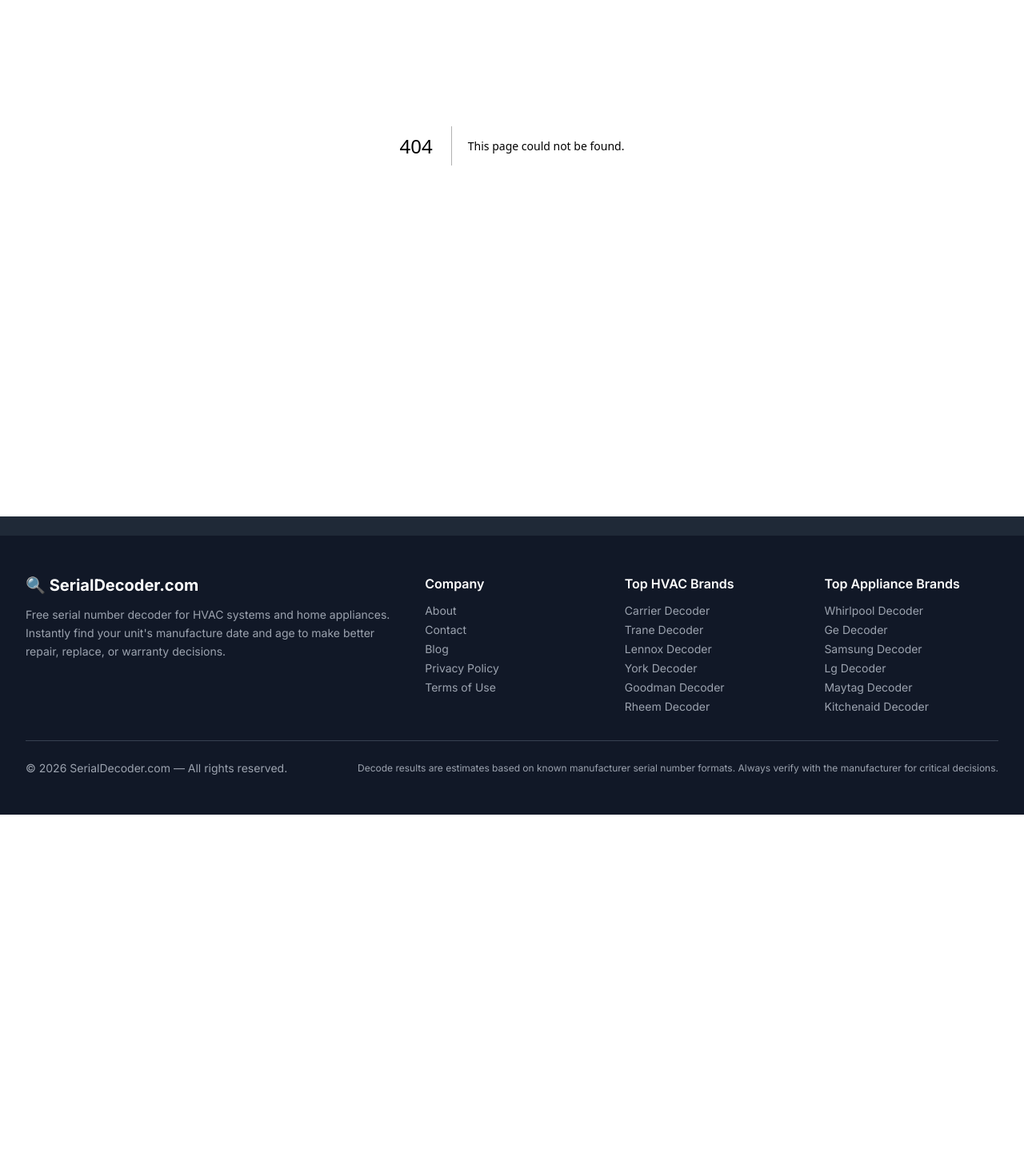
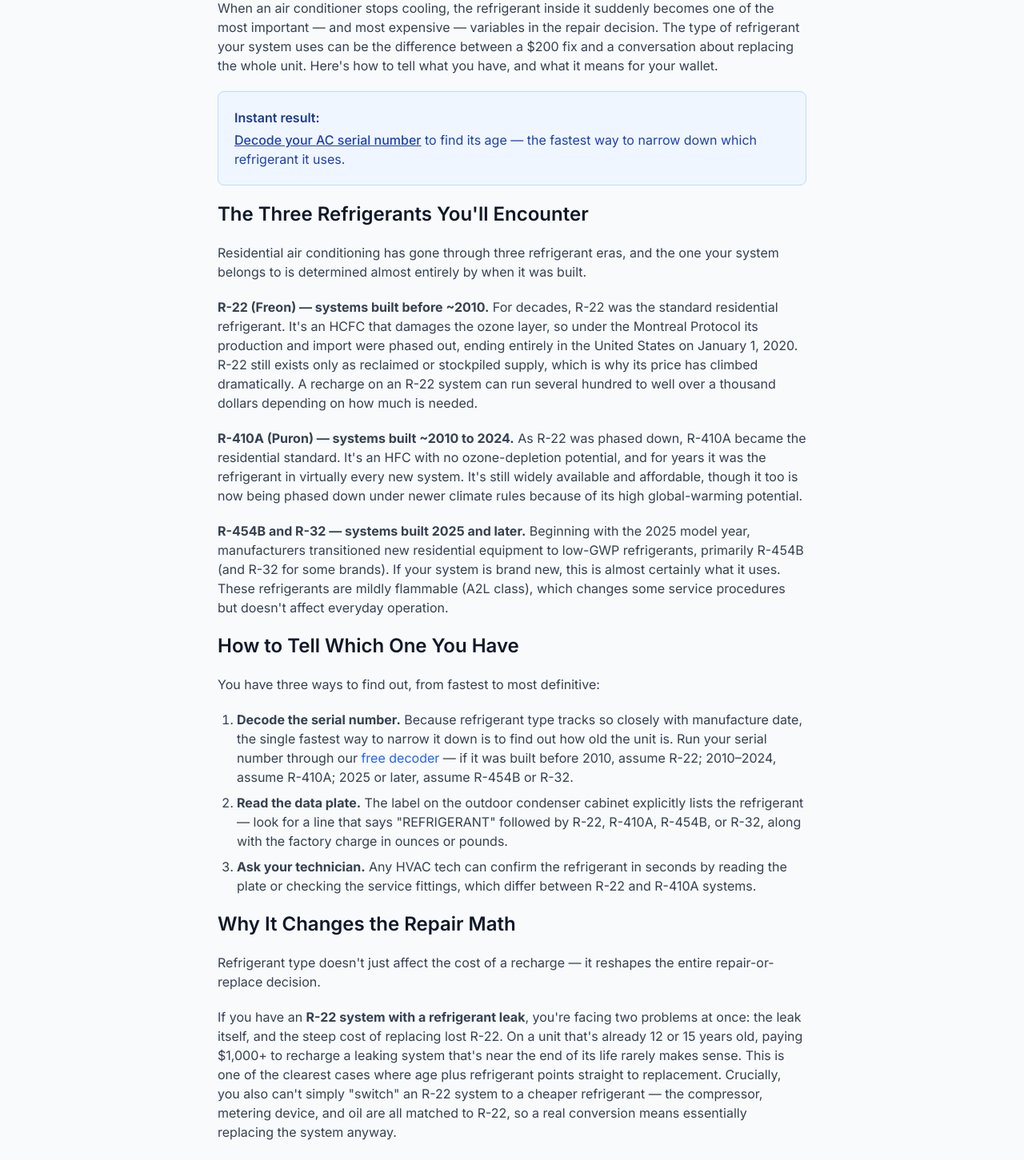
Before and after one commit to LordNorm495/serial-decoder-site, a Next.js app: page /blog/ac-refrigerant-r22-r410a-r454b in a window 1280 px wide. Before the commit this address had no page. Shown: the part 300-1751 px from the top of the page at 80% size. Before the commit the page ends 1319 px from the top, so only its background shows below. Built offline with nearby package versions, Linux system fonts and the light colour scheme.

Commit message:
Add AC refrigerant (R-22/R-410A/R-454B) blog post

```diff
--- /dev/null
+++ b/app/blog/ac-refrigerant-r22-r410a-r454b/page.tsx
@@ -0,0 +1,141 @@
+import { Metadata } from 'next';
+
+export const metadata: Metadata = {
+  title: 'R-22, R-410A, and R-454B: What Your AC Refrigerant Means for Repair Costs',
+  description:
+    'How to tell which refrigerant your air conditioner uses, why it matters for repair and replacement decisions, and how the unit age gives you the answer in seconds.',
+};
+
+export default function ACRefrigerantPage() {
+  return (
+    <article className="max-w-3xl mx-auto px-4 py-12">
+      <header className="mb-8">
+        <div className="text-sm text-blue-600 font-medium mb-2">HVAC</div>
+        <h1 className="text-3xl font-bold text-gray-900 mb-4">
+          R-22, R-410A, and R-454B: What Your AC&apos;s Refrigerant Means for Repair Costs
+        </h1>
+        <p className="text-gray-500 text-sm">
+          By Andrew Norman, EPA 608 Certified HVAC Technician · Updated June 2026
+        </p>
+      </header>
+
+      <div className="prose prose-lg max-w-none text-gray-700 space-y-5">
+        <p>
+          When an air conditioner stops cooling, the refrigerant inside it suddenly becomes one of the most
+          important &mdash; and most expensive &mdash; variables in the repair decision. The type of
+          refrigerant your system uses can be the difference between a $200 fix and a conversation about
+          replacing the whole unit. Here&apos;s how to tell what you have, and what it means for your
+          wallet.
+        </p>
+
+        <div className="bg-blue-50 border border-blue-200 rounded-lg p-5 my-6">
+          <p className="font-semibold text-blue-900 mb-1">Instant result:</p>
+          <p className="text-blue-800">
+            <a href="/" className="underline font-medium">Decode your AC serial number</a> to find its age
+            &mdash; the fastest way to narrow down which refrigerant it uses.
+          </p>
+        </div>
+
+        <h2 className="text-2xl font-semibold text-gray-900 mt-8 mb-3">
+          The Three Refrigerants You&apos;ll Encounter
+        </h2>
+        <p>
+          Residential air conditioning has gone through three refrigerant eras, and the one your system
+          belongs to is determined almost entirely by when it was built.
+        </p>
+        <p>
+          <strong>R-22 (Freon) &mdash; systems built before ~2010.</strong> For decades, R-22 was the
+          standard residential refrigerant. It&apos;s an HCFC that damages the ozone layer, so under the
+          Montreal Protocol its production and import were phased out, ending entirely in the United States
+          on January 1, 2020. R-22 still exists only as reclaimed or stockpiled supply, which is why its
+          price has climbed dramatically. A recharge on an R-22 system can run several hundred to well over
+          a thousand dollars depending on how much is needed.
+        </p>
+        <p>
+          <strong>R-410A (Puron) &mdash; systems built ~2010 to 2024.</strong> As R-22 was phased down,
+          R-410A became the residential standard. It&apos;s an HFC with no ozone-depletion potential, and
+          for years it was the refrigerant in virtually every new system. It&apos;s still widely available
+          and affordable, though it too is now being phased down under newer climate rules because of its
+          high global-warming potential.
+        </p>
+        <p>
+          <strong>R-454B and R-32 &mdash; systems built 2025 and later.</strong> Beginning with the 2025
+          model year, manufacturers transitioned new residential equipment to low-GWP refrigerants,
+          primarily R-454B (and R-32 for some brands). If your system is brand new, this is almost
+          certainly what it uses. These refrigerants are mildly flammable (A2L class), which changes some
+          service procedures but doesn&apos;t affect everyday operation.
+        </p>
+
+        <h2 className="text-2xl font-semibold text-gray-900 mt-8 mb-3">
+          How to Tell Which One You Have
+        </h2>
+        <p>You have three ways to find out, from fastest to most definitive:</p>
+        <ol className="list-decimal pl-6 space-y-2">
+          <li>
+            <strong>Decode the serial number.</strong> Because refrigerant type tracks so closely with
+            manufacture date, the single fastest way to narrow it down is to find out how old the unit is.
+            Run your serial number through our{' '}
+            <a href="/" className="text-blue-600 hover:underline">free decoder</a> &mdash; if it was built
+            before 2010, assume R-22; 2010&ndash;2024, assume R-410A; 2025 or later, assume R-454B or R-32.
+          </li>
+          <li>
+            <strong>Read the data plate.</strong> The label on the outdoor condenser cabinet explicitly
+            lists the refrigerant &mdash; look for a line that says &quot;REFRIGERANT&quot; followed by
+            R-22, R-410A, R-454B, or R-32, along with the factory charge in ounces or pounds.
+          </li>
+          <li>
+            <strong>Ask your technician.</strong> Any HVAC tech can confirm the refrigerant in seconds by
+            reading the plate or checking the service fittings, which differ between R-22 and R-410A
+            systems.
+          </li>
+        </ol>
+
+        <h2 className="text-2xl font-semibold text-gray-900 mt-8 mb-3">Why It Changes the Repair Math</h2>
+        <p>
+          Refrigerant type doesn&apos;t just affect the cost of a recharge &mdash; it reshapes the entire
+          repair-or-replace decision.
+        </p>
+        <p>
+          If you have an <strong>R-22 system with a refrigerant leak</strong>, you&apos;re facing two
+          problems at once: the leak itself, and the steep cost of replacing lost R-22. On a unit
+          that&apos;s already 12 or 15 years old, paying $1,000+ to recharge a leaking system that&apos;s
+          near the end of its life rarely makes sense. This is one of the clearest cases where age plus
+          refrigerant points straight to replacement. Crucially, you also can&apos;t simply &quot;switch&quot;
+          an R-22 system to a cheaper refrigerant &mdash; the compressor, metering device, and oil are all
+          matched to R-22, so a real conversion means essentially replacing the system anyway.
+        </p>
+        <p>
+          An <strong>R-410A system with the same leak</strong> is a very different conversation. The
+          refrigerant is affordable and available, so the decision comes down to the cost of the repair
+          itself versus the age of the unit, using the standard{' '}
+          <a href="/blog/hvac-repair-vs-replace/" className="text-blue-600 hover:underline">
+            repair-vs-replace framework
+          </a>
+          .
+        </p>
+        <p>
+          A <strong>new R-454B or R-32 system</strong> is unlikely to have refrigerant issues this early,
+          but it&apos;s worth knowing that the low-GWP transition means parts and procedures are still
+          settling in across the industry.
+        </p>
+
+        <h2 className="text-2xl font-semibold text-gray-900 mt-8 mb-3">The Bottom Line</h2>
+        <p>
+          Refrigerant type is one of the most overlooked factors in HVAC decisions, and it&apos;s almost
+          entirely predictable from the unit&apos;s age. Before you approve any refrigerant-related repair,
+          find out two things: how old the system is and which refrigerant it uses. Both start at the data
+          plate. Decode the{' '}
+          <a href="/" className="text-blue-600 hover:underline">serial number with our free tool</a> to pin
+          down the age, then check the plate to confirm the refrigerant &mdash; and you&apos;ll know whether
+          that repair quote is a reasonable fix or a down payment on a system that&apos;s ready to retire.
+        </p>
+
+        <p className="text-sm text-gray-500 mt-6">
+          This article is for general information and isn&apos;t a substitute for a diagnosis from a
+          licensed HVAC professional. Refrigerant handling is regulated and must be performed by
+          EPA-certified technicians.
+        </p>
+      </div>
+    </article>
+  );
+}
```
